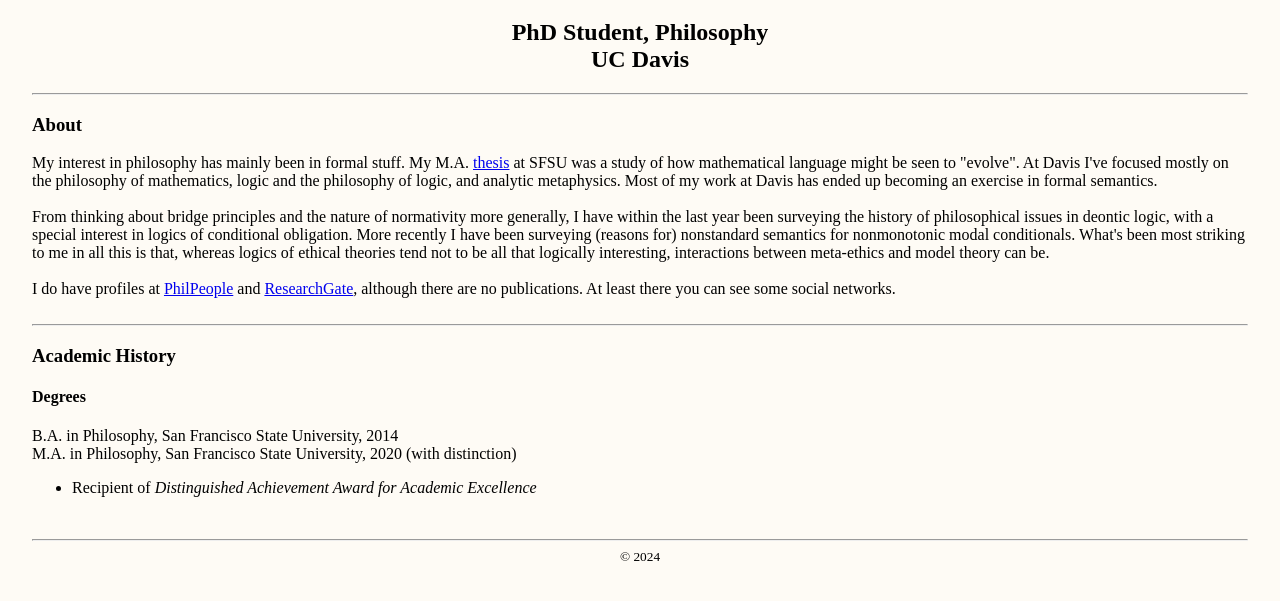
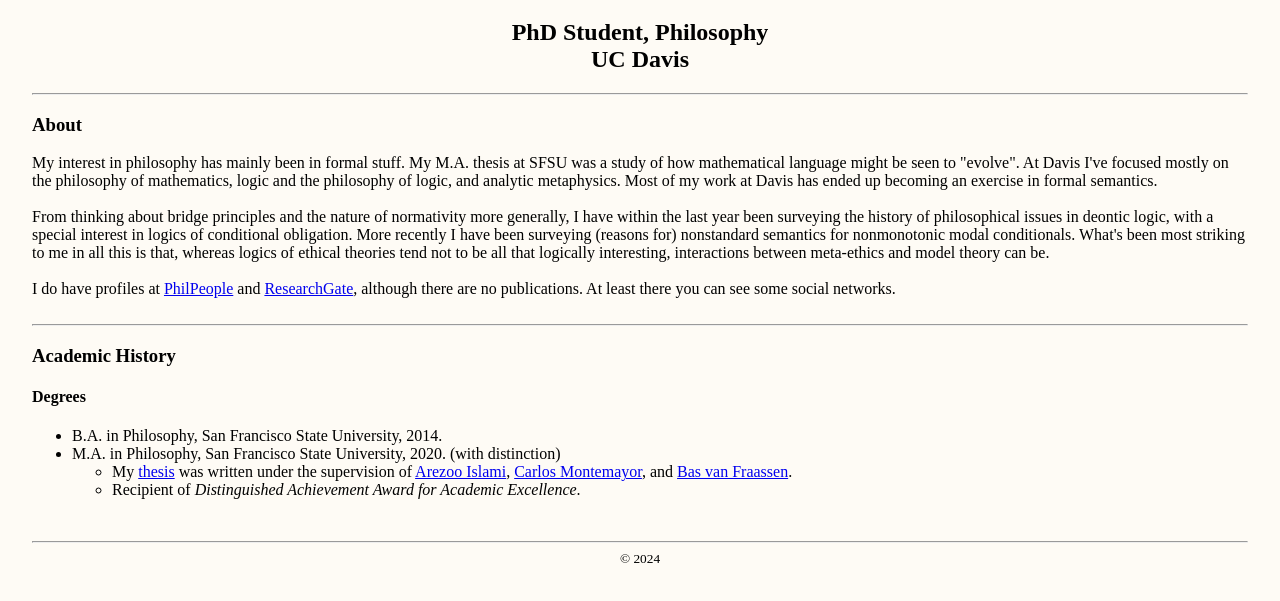
Before and after one commit to bphopkins/bphopkins.github.io, a plain HTML site: page index.html in a window 1280 px wide. Shown: the part 71-672 px from the top of the page. Drawn offline with Linux system fonts and the light colour scheme.

Commit message:
Update index.html

```diff
--- a/index.html
+++ b/index.html
@@ -22,7 +22,7 @@
 <hr>
 
 <h3>About</h3>
-    My interest in philosophy has mainly been in formal stuff.  My M.A. <a href="http://hdl.handle.net/20.500.12680/n870zx00b">thesis</a> at SFSU was a study of how mathematical language might be seen to "evolve".  At Davis I've focused mostly on the philosophy of mathematics, logic and the philosophy of logic, and analytic metaphysics.  Most of my work at Davis has ended up becoming an exercise in formal semantics.
+    My interest in philosophy has mainly been in formal stuff.  My M.A. thesis at SFSU was a study of how mathematical language might be seen to "evolve".  At Davis I've focused mostly on the philosophy of mathematics, logic and the philosophy of logic, and analytic metaphysics.  Most of my work at Davis has ended up becoming an exercise in formal semantics.
     <br><br>
     From thinking about bridge principles and the nature of normativity more generally, I have within the last year been surveying the history of philosophical issues in deontic logic, with a special interest in logics of conditional obligation.  More recently I have been surveying (reasons for) nonstandard semantics for nonmonotonic modal conditionals.  What's been most striking to me in all this is that, whereas logics of ethical theories tend not to be all that logically interesting, interactions between meta-ethics and model theory can be.
     <br><br>
@@ -31,15 +31,20 @@
 <hr>
 
 <h3>Academic History</h3>
-    <h4>Degrees</h4>
-    B.A. in Philosophy, San Francisco State University, 2014 <br>
-    M.A. in Philosophy, San Francisco State University, 2020 (with distinction)<br>
+    <h4> Degrees </h4>
+    <ul>
+        <li> B.A. in Philosophy, San Francisco State University, 2014. </li>
+        <li> M.A. in Philosophy, San Francisco State University, 2020. (with distinction) </li>
         <ul>
-            <li>Recipient of <i>Distinguished Achievement Award for Academic Excellence</i></li>
+            <li> My <a href="http://hdl.handle.net/20.500.12680/n870zx00b">thesis</a> was written under the supervision of <a href="https://www.arezooislami.com/">Arezoo Islami</a>, <a href="https://sites.google.com/site/carlosmontemayorphilosophysfsu/">Carlos Montemayor</a>, and <a href="https://www.princeton.edu/~fraassen/">Bas van Fraassen</a>. </li>
+            <li>Recipient of <i>Distinguished Achievement Award for Academic Excellence</i>.</li>
         </ul>
+    </ul>
     <br>
+
 <hr>
-    <center><small>© 2024</small></center>
+
+<center><small>© 2024</small></center>
 
 
 </body>
```
